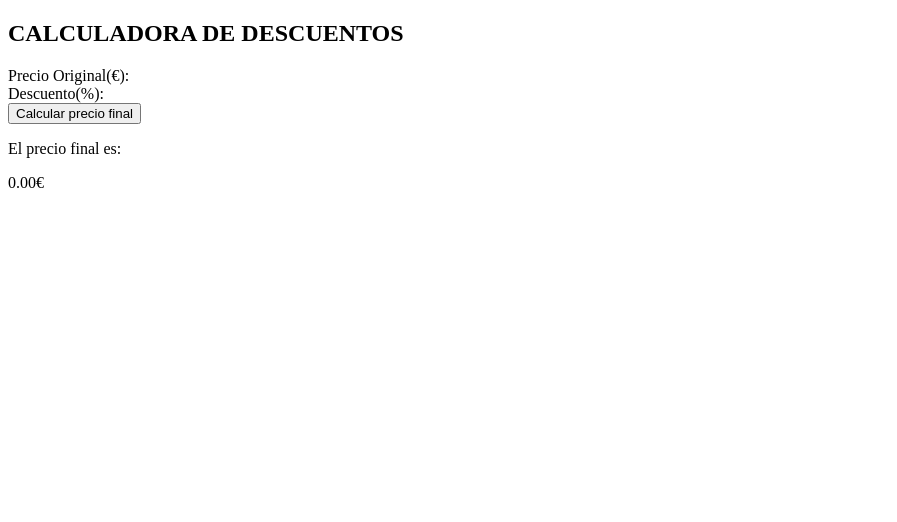
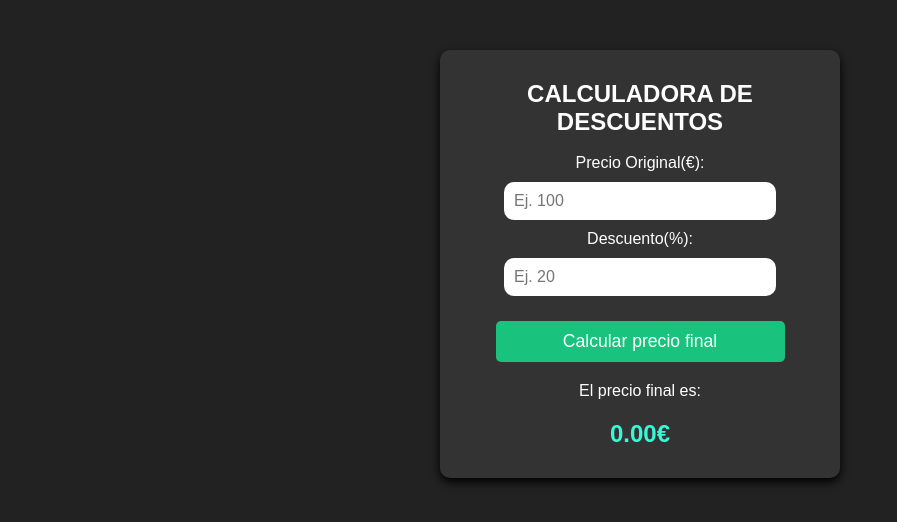
Before and after one commit to danielapaz11/serprofes, a plain HTML site: page 20260505/01-ejercicio/index.html in a window 1280 px wide. Shown: the whole page, without its empty margins (0-897 px from the left). Drawn offline with Linux system fonts and the light colour scheme.

Commit message:
calculadora

```diff
--- a/20260505/01-ejercicio/index.html
+++ b/20260505/01-ejercicio/index.html
@@ -12,13 +12,17 @@
 <body>
     <div class="card">
         <h2>CALCULADORA DE DESCUENTOS</h2>
+        <br>
         <label> Precio Original(€):</label>
+        <input type="number" id="precio" placeholder="Ej. 100">
         <br>
         <label>Descuento(%):</label>
+        <input type="number" id="descuento" placeholder="Ej. 20">
         <br>
         <!-- El evento Onclick llama a nuestra funcion en JS -->
          <button onclick="calcularpreciofinal()">Calcular precio final</button>
-         <p>El precio final es:</p>
+         <br>
+         <p class="textoprecio">El precio final es:</p>
          <p class="resultado" id="texto-resultado">0.00€</p>
 
     </div>
--- a/20260505/01-ejercicio/script.js
+++ b/20260505/01-ejercicio/script.js
@@ -0,0 +1,21 @@
+console.log("¡Cerebro conectado con defer!");
+
+function calcularpreciofinal(){
+    //1. atrapamos los datos del html
+    //usamos 'let' por que son valores que el
+    //usuario puede cambiar cada vez que teclea
+
+    let precio = Number(document.getElementById('precio').value);
+    let porcentaje =Number(document.getElementById('descuento').value);
+
+    //2. LOGICA (Matematica)
+    //Usamos const porque, una vez calculados, estos resultados
+    //matematicos no van a cambiar en ese evento
+
+    const descuentoEnEuros = precio * (porcentaje / 100);
+    const precioFinal = precio - descuentoEnEuros;
+
+    //3. INYECTAMOS el resultado en el HTML
+    // toFixed(2) obliga siempre que haya 2 decimales
+    document.getElementById('texto-resultado').textContent =precioFinal.toFixed(2) + "€"
+}
--- a/20260505/01-ejercicio/style.css
+++ b/20260505/01-ejercicio/style.css
@@ -0,0 +1,61 @@
+*{
+    margin: 0;
+    padding: 0;
+    box-sizing: border-box;
+}
+
+body {
+    font-family: sans-serif;
+    text-align: center;
+    padding: 50px;
+    background: #222;
+    color: white;
+}
+
+.card {
+    background: #333;
+    padding: 30px;
+    border-radius: 10px;
+    max-width: 400px;
+    margin: 0 auto;
+    box-shadow: 0 4px 10px rgb(0, 0, 0, 05);
+}
+
+input {
+    padding: 10px;
+    margin: 10px 0;
+    width: 80%;
+    border-radius: 10px;
+    border: none;
+    font-size: 1rem; /*1rem equivale a 16 pixeles*/
+}
+
+button{
+    padding: 10px 20px;
+    background-color: #19c37d;
+    color: white;
+    border: none;
+    border-radius: 5px;
+    cursor: pointer;
+    font-size: 1.1rem;
+    width: 85%;
+    margin-top: 15px;
+    transition: 0.3s;
+}
+
+button:hover{
+    background: #14a367;
+    transform: scale(1.05);
+}
+
+.resultado{
+    margin-top: 20px;
+    font-size: 1.5rem;
+    color: #38f9d7;
+    font-weight: bold;
+}
+
+.textoprecio{
+    margin-top: 20px;
+    font-size: 1rem;
+}
```
